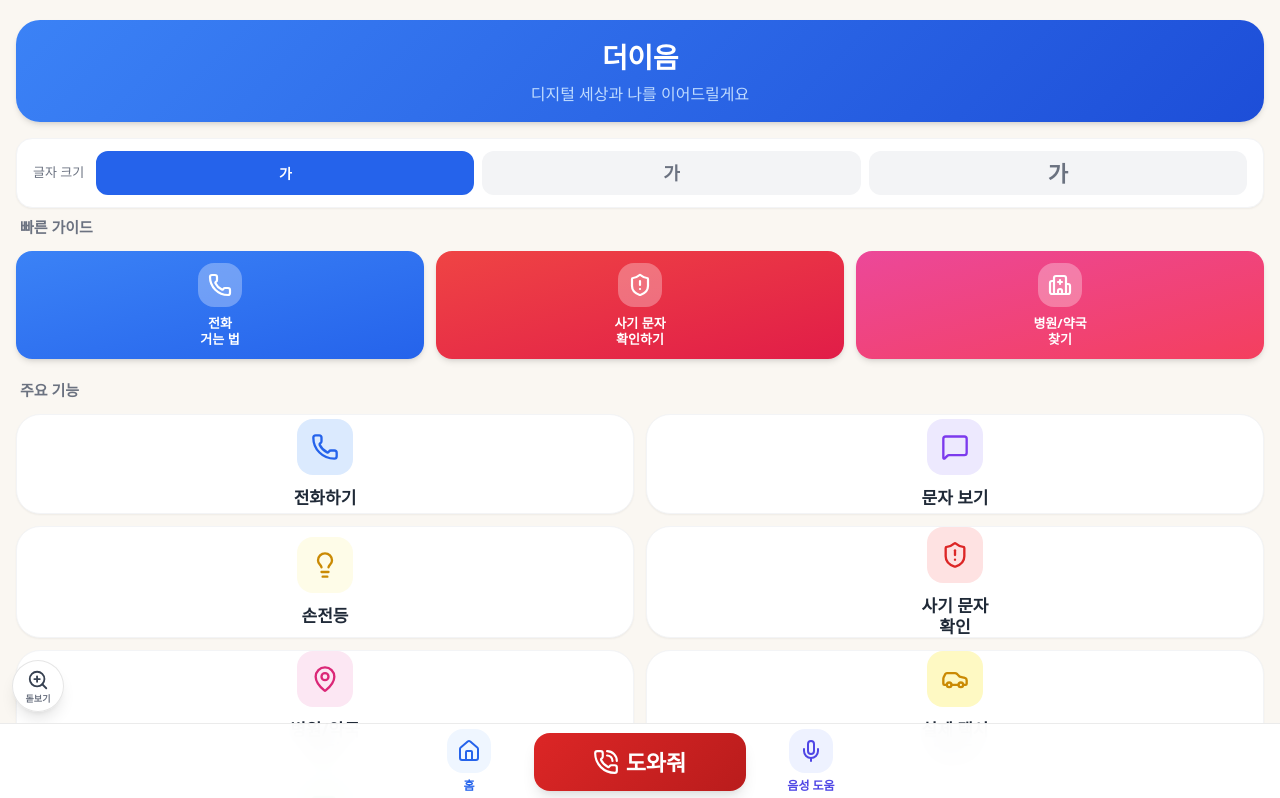
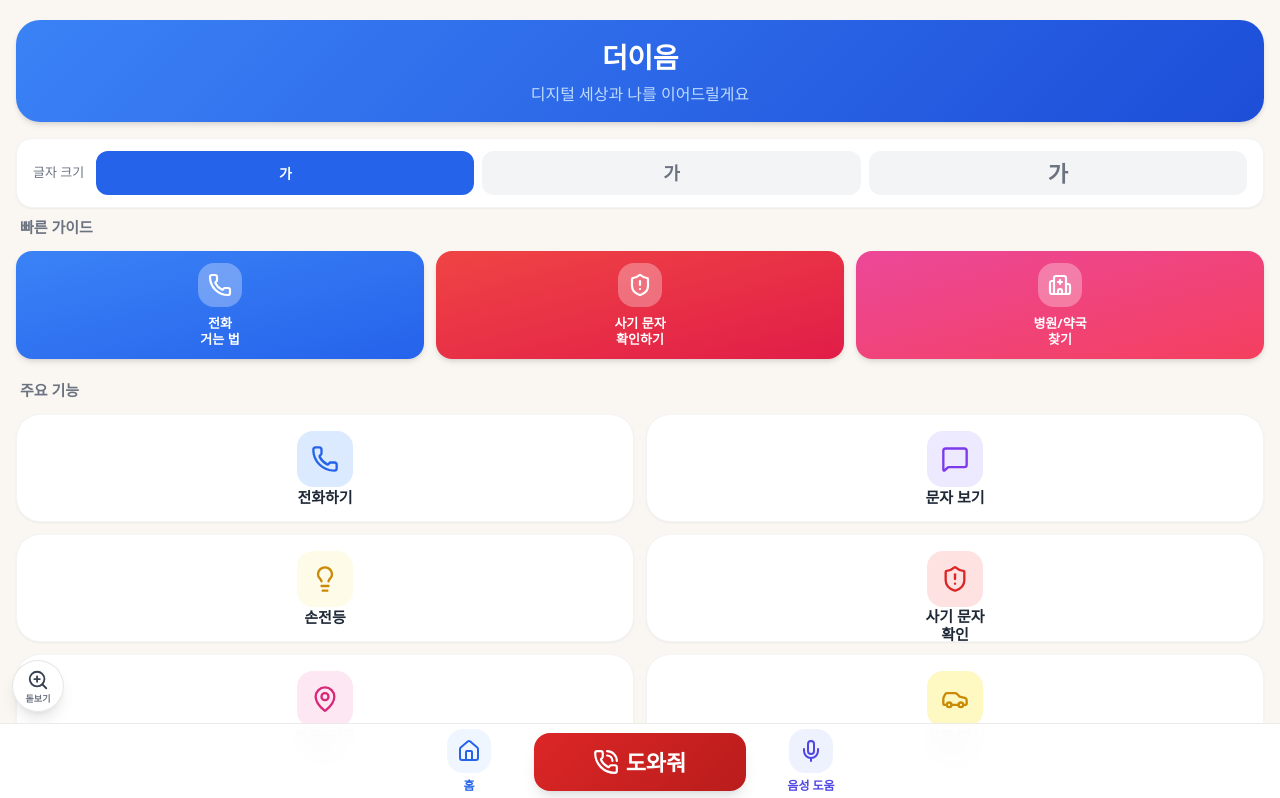
Before and after one commit to zaiha0/easy-phone-helper, a React (Vite) app: page / in a window 1280 px wide. Shown: the top 798 px of the page. Built offline with nearby package versions, Linux system fonts and the light colour scheme.

Commit message:
fix: unify mainButton icon position regardless of label line count

```diff
--- a/src/pages/Home.tsx
+++ b/src/pages/Home.tsx
@@ -161,13 +161,13 @@ export default function Home() {
                   onClick={() => handleNav(btn.route)}
                   aria-label={btn.label.replace(/\n/g, ' ')}
                   className="bg-white rounded-3xl shadow-sm border border-gray-100
-                             flex flex-col items-center justify-center gap-3 select-none"
-                  style={{ minHeight: '100px' }}
+                             flex flex-col items-center select-none"
+                  style={{ height: '108px', paddingTop: '16px', paddingBottom: '14px' }}
                 >
-                  <div className="w-14 h-14 rounded-2xl flex items-center justify-center" style={{ backgroundColor: btn.iconBg }}>
+                  <div className="w-14 h-14 rounded-2xl flex items-center justify-center flex-shrink-0" style={{ backgroundColor: btn.iconBg }}>
                     <Icon size={28} color={btn.iconColor} strokeWidth={2} />
                   </div>
-                  <span className="font-bold text-gray-800 text-center leading-tight whitespace-pre-line" style={{ fontSize: '17px' }}>
+                  <span className="mt-auto font-bold text-gray-800 text-center leading-tight whitespace-pre-line" style={{ fontSize: '15px' }}>
                     {btn.label}
                   </span>
                 </motion.button>
```
